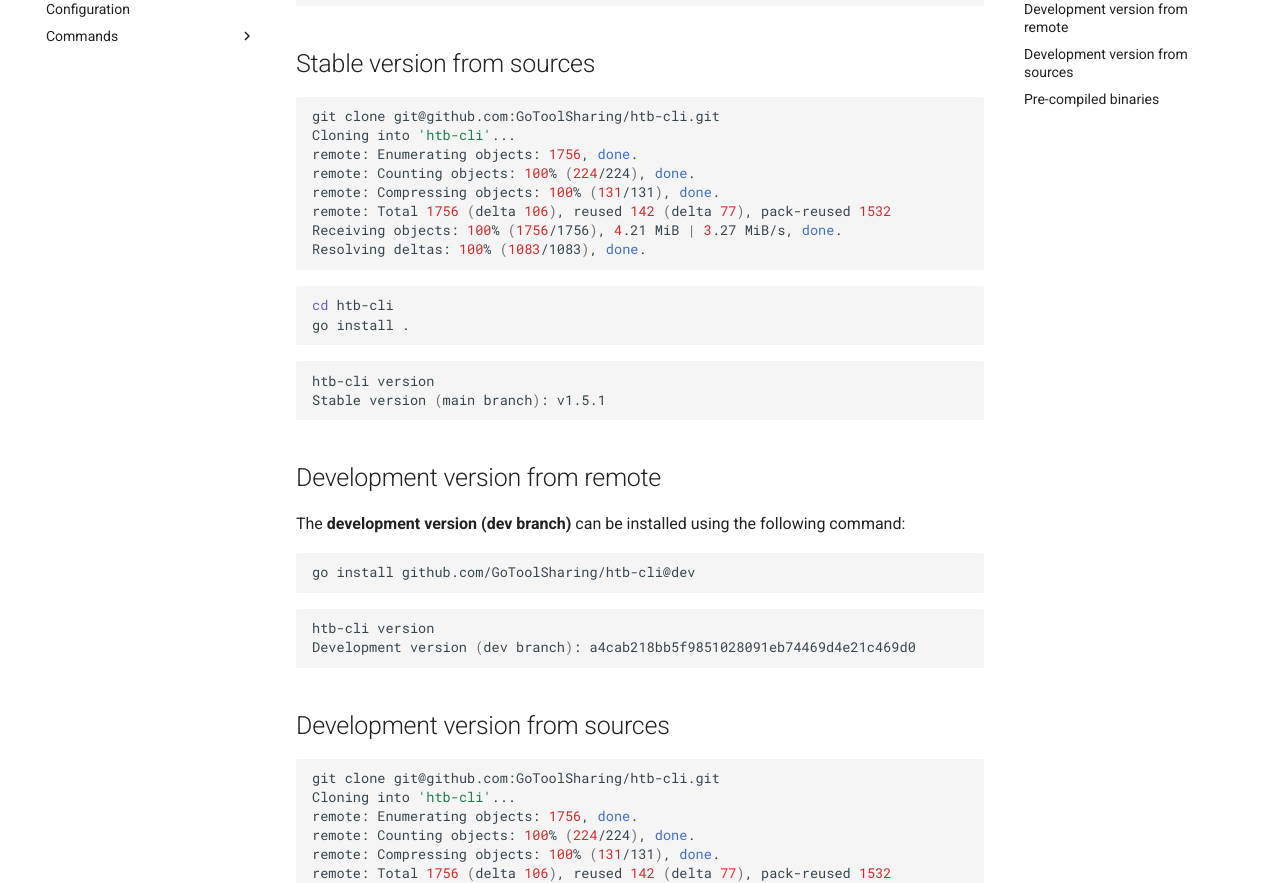
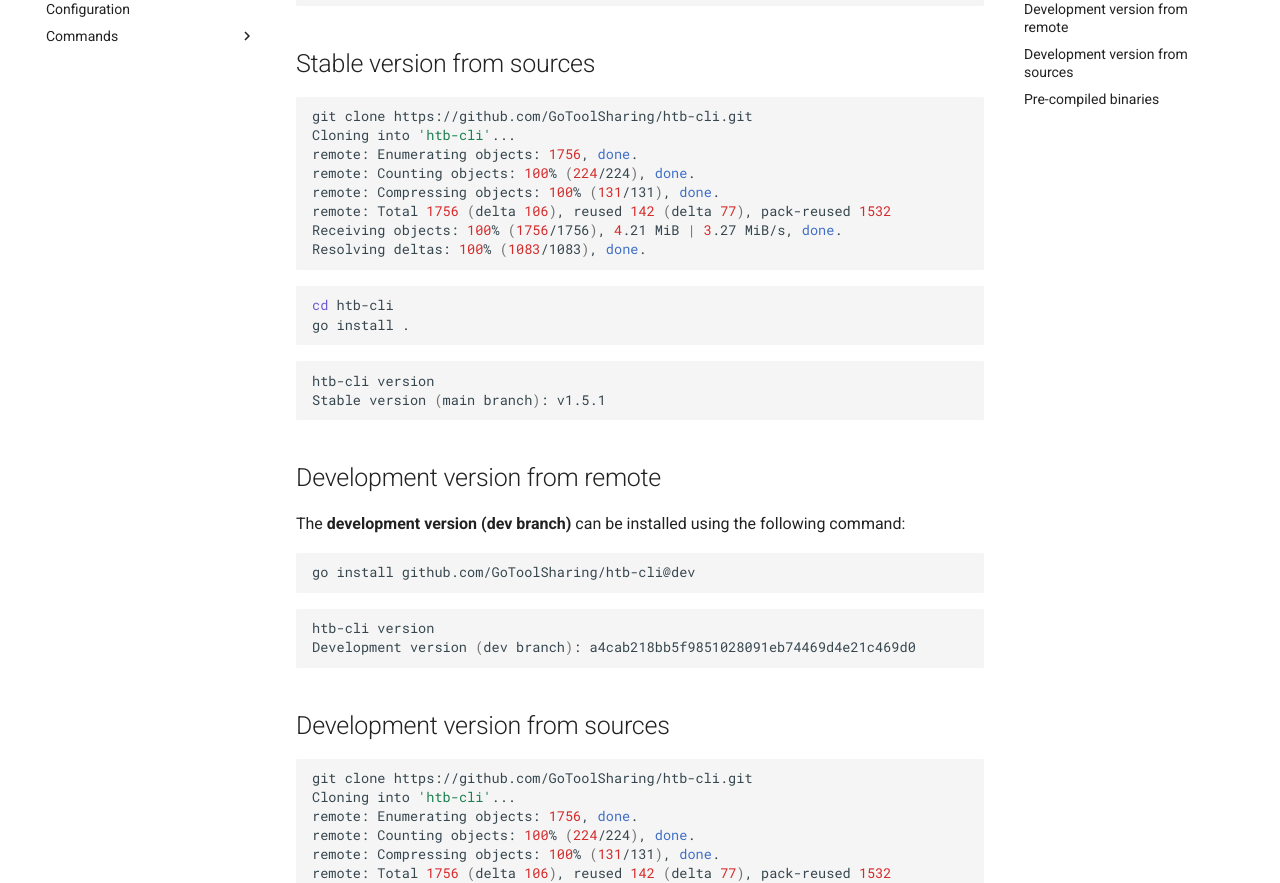
Before and after one commit to GoToolSharing/htb-cli-documentation, an MkDocs documentation site: the page built from docs/installation.md, in a window 1280 px wide and 1400 px high, scrolled down 438 px. Shown: the part 153-1036 px from the top of the window. Built offline with MkDocs 1.6.1 and Material for MkDocs 9.7.7, drawn with Linux system fonts in a browser that asks for light colours.

Commit message:
Fix documentation

````diff
--- a/docs/installation.md
+++ b/docs/installation.md
@@ -25,7 +25,7 @@
 ## Stable version from sources
 
 ```bash
-git clone git@github.com:GoToolSharing/htb-cli.git
+git clone https://github.com/GoToolSharing/htb-cli.git
 Cloning into 'htb-cli'...
 remote: Enumerating objects: 1756, done.
 remote: Counting objects: 100% (224/224), done.
@@ -61,7 +61,7 @@
 ## Development version from sources
 
 ```bash
-git clone git@github.com:GoToolSharing/htb-cli.git
+git clone https://github.com/GoToolSharing/htb-cli.git
 Cloning into 'htb-cli'...
 remote: Enumerating objects: 1756, done.
 remote: Counting objects: 100% (224/224), done.
````
